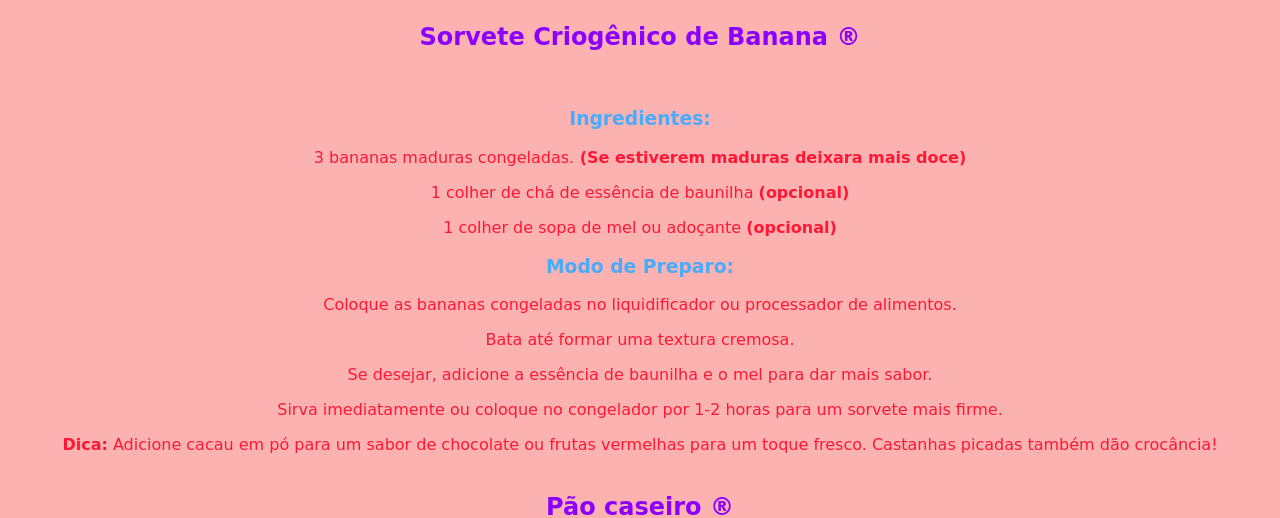
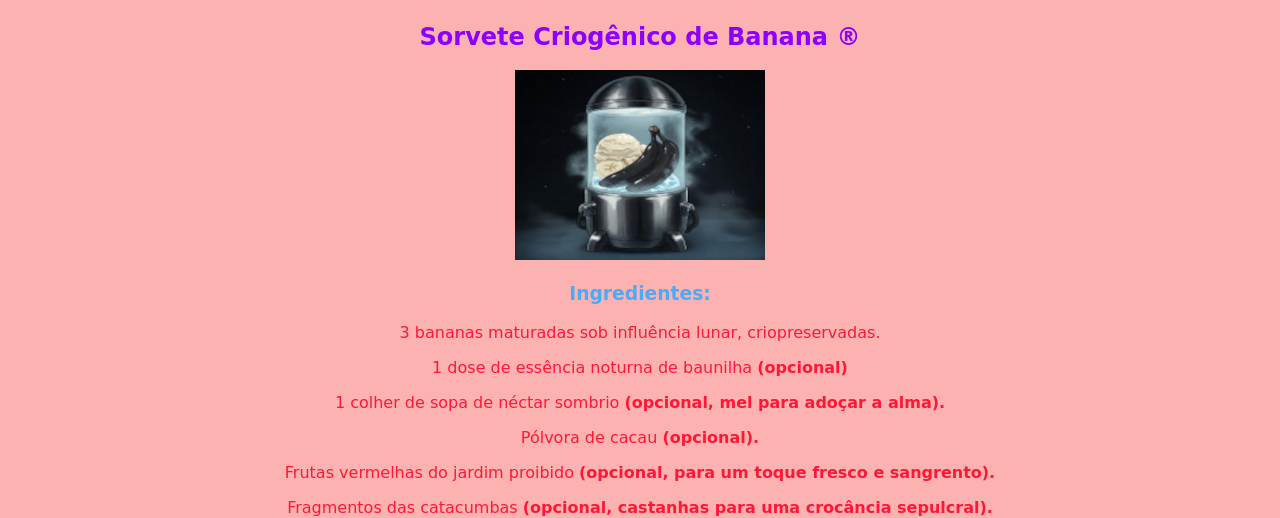
Before and after one commit to Pandroga/HTML-CSS, a plain HTML site: page Exercicios/Ex001/index.html in a window 1280 px wide. Shown: the part 291-809 px from the top of the page. Drawn offline with Linux system fonts and the light colour scheme; a script that the page names is missing.

Commit message:
correçoes

```diff
--- a/Exercicios/Ex001/index.html
+++ b/Exercicios/Ex001/index.html
@@ -13,18 +13,23 @@
     <body>
      <center>
  <center><h2>Sorvete Criogênico de Banana &reg;</h2> </center>
-<img src="" alt="">
-
-  <h3><strong>Ingredientes:</strong></h3>
-  <p>3 bananas maduras congeladas.<strong> (Se estiverem maduras deixara mais doce)</strong>
- <p>1 colher de chá de essência de baunilha <strong>(opcional)</strong>
-  <p>1 colher de sopa de mel ou adoçante <strong>(opcional)</strong>
+<img src="Banana criogenia200.jpg" alt="Sorvete de banana">
+ <h3><strong>Ingredientes:</strong></h3>
+  <p>3 bananas maturadas sob influência lunar, criopreservadas.</p>
+ <p>1 dose de essência noturna de baunilha <strong>(opcional)</strong>
+  <p>1 colher de sopa de néctar sombrio <strong>(opcional, mel para adoçar a alma).</strong>
+   <p>Pólvora de cacau <strong>(opcional).</strong></p>
+   <p>Frutas vermelhas do jardim proibido <strong>(opcional, para um toque fresco e sangrento).</strong></p>
+   <p>Fragmentos das catacumbas <strong>(opcional, castanhas para uma crocância sepulcral).</strong>
+  </p>
   <h3>Modo de Preparo:</h3>
-<p>Coloque as bananas congeladas no liquidificador ou processador de alimentos.
-<p>Bata até formar uma textura cremosa.</p>
-<p>Se desejar, adicione a essência de baunilha e o mel para dar mais sabor.</p>
-<p>Sirva imediatamente ou coloque no congelador por 1-2 horas para um sorvete mais firme.</p>
-<strong>Dica:</strong> Adicione cacau em pó para um sabor de chocolate ou frutas vermelhas para um toque fresco. Castanhas picadas também dão crocância!<br>
+<p>Processar as bananas criopreservadas até obter uma emulsão cremosa.</p>
+<p>Incorporar a essência noturna e o néctar sombrio, se desejado.</p>
+<p>Adicionar a pólvora de cacau ou os frutos silvestres, conforme preferência.</p>
+<p>Misturar os fragmentos de nozes para textura.</p>
+<p>Servir imediatamente ou consolidar em criocâmara por 1-2 horas.</p>
+<p>Decorar com frutos frescos, calda escura ou fragmentos das catacumbas.</p>
+<strong>Dica:</strong> Bananas submetidas à influência lunar durante a maturação apresentam um perfil de sabor intensificado, ideal para esta criação. <br> Sirva o sorvete em taças escuras ou cálices para uma apresentação elegante!<br>
 <br>
 
 <H2> Pão caseiro &reg;</H2>
```
Also changed, not shown: Exercicios/Ex001/Banana criogenia.jpg (added), Exercicios/Ex001/Banana criogenia200.jpg (added).
